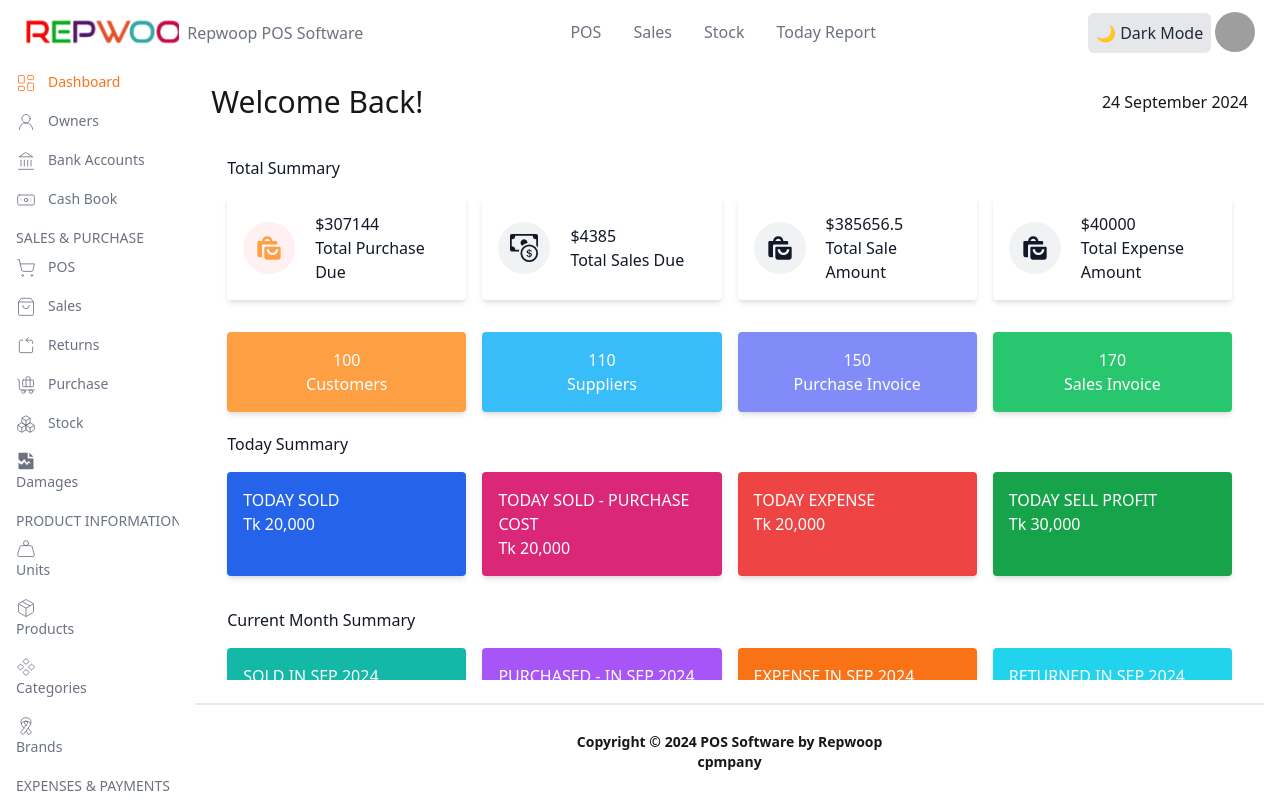
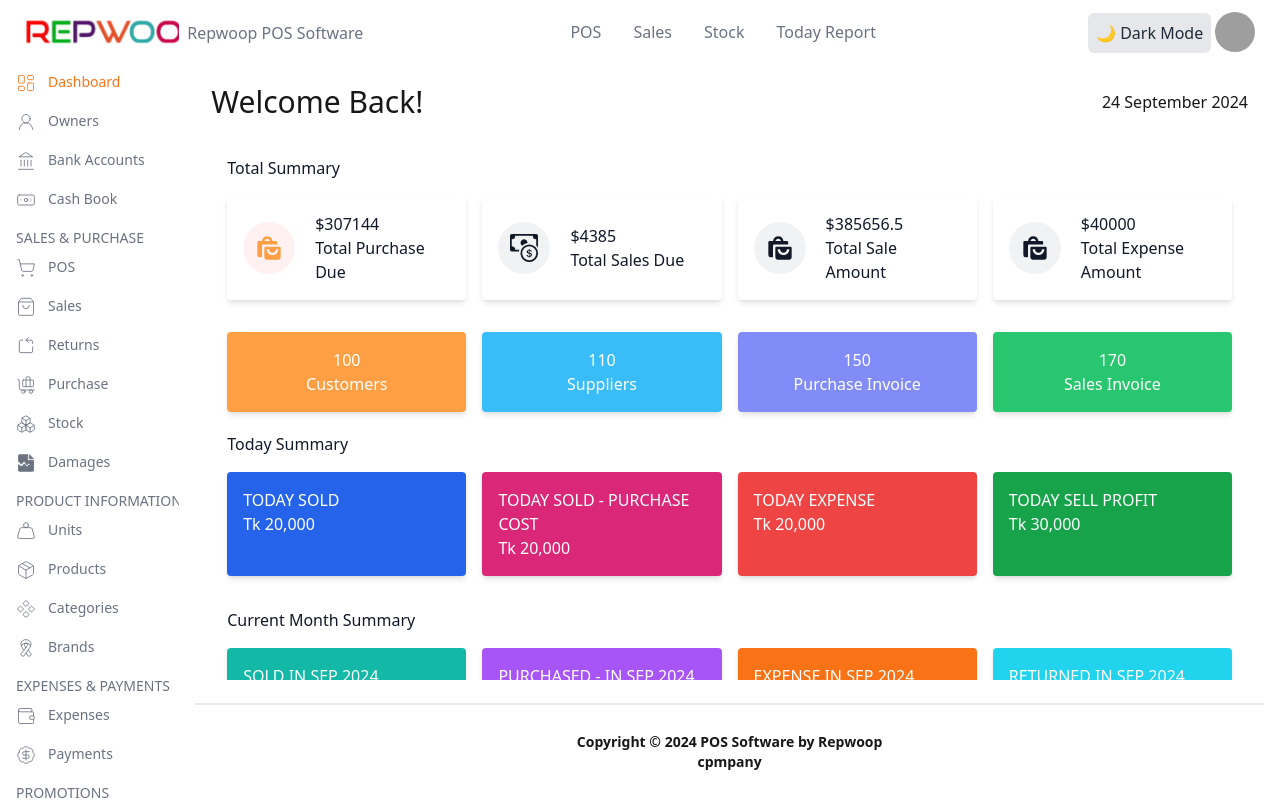
Before and after one commit to md-asif-iqbal/RepWoop-POS-system, a Next.js app: page / in a window 1280 px wide. Built offline with nearby package versions, Linux system fonts and the light colour scheme; grey boxes are pictures that could not be loaded.

Commit message:
update the sidebar colors

```diff
--- a/app/Shared/Sidebar/Sidebar.jsx
+++ b/app/Shared/Sidebar/Sidebar.jsx
@@ -230,15 +230,20 @@ export default function Sidebar({isSidebarOpen}) {
                         </Link>
                         </li>
                         <li>
-                        <RiFileDamageFill size={20}/>
+
                         <Link href="/Damages" className=
                         {`${
                           pathname === '/Damages'
-                            ? ' group text-orange-500'
-                            : 'group text-gray-500 dark:text-white hover:text-orange-500'
+                            ? ' group text-orange-500 flex items-center gap-3 hover:text-orange-500'
+                          : 'group text-gray-500 dark:text-white hover:text-orange-500 flex items-center gap-3'
                       }`}>
-                        Damages
+                          <span>
+                          <RiFileDamageFill size={20} strokeWidth={1}/>
+                          </span>
+                          <div>
+                            <p>Damages</p>
                             <span className={spanClass}></span>
+                          </div>
                         </Link>
                         </li>
                     </ul>
@@ -251,51 +256,71 @@ export default function Sidebar({isSidebarOpen}) {
                     </span>
                     <ul className="pt-2 space-y-4 text-gray-500 dark:text-white ">
                         <li>
-                        <Weight size={20} strokeWidth={1}/>
+
                             <Link href="/Units" className=
                         {`${
                           pathname === '/Units'
-                            ? ' group text-orange-500'
-                            : 'group text-gray-500 dark:text-white hover:text-orange-500'
+                          ? ' group text-orange-500 flex items-center gap-3 hover:text-orange-500'
+                          : 'group text-gray-500 dark:text-white hover:text-orange-500 flex items-center gap-3'
                       }`}>
-                            Units
+                          <span>
+                          <Weight size={20} strokeWidth={1}/>
+                          </span>
+                          <div>
+                            <p>Units</p>
                             <span className={spanClass}></span>
+                          </div>
                             </Link>
                         </li>
                         <li>
-                        <Package size={20} strokeWidth={1}/>
+
                             <Link href="/Products" className=
                         {`${
                           pathname === '/Products'
-                            ? ' group text-orange-500'
-                            : 'group text-gray-500 dark:text-white hover:text-orange-500'
+                          ? ' group text-orange-500 flex items-center gap-3 hover:text-orange-500'
+                          : 'group text-gray-500 dark:text-white hover:text-orange-500 flex items-center gap-3'
                       }`}>
-                            Products
+                          <span>
+                          <Package size={20} strokeWidth={1}/>
+                          </span>
+                          <div>
+                            <p>Products</p>
                             <span className={spanClass}></span>
+                          </div>
                             </Link>
                         </li>
                         <li>
-                        <Component size={20} strokeWidth={1} />
+
                             <Link href="/Categories" className=
                         {`${
                           pathname === '/Categories'
-                            ? ' group text-orange-500'
-                            : 'group text-gray-500 dark:text-white hover:text-orange-500'
+                          ? ' group text-orange-500 flex items-center gap-3 hover:text-orange-500'
+                          : 'group text-gray-500 dark:text-white hover:text-orange-500 flex items-center gap-3'
                       }`}>
-                            Categories
+                          <span>
+                          <Component size={20} strokeWidth={1} />
+                          </span>
+                          <div>
+                            <p>Categories</p>
                             <span className={spanClass}></span>
+                          </div>
                             </Link>
                         </li>
                         <li>
-                        <Ribbon size={20} strokeWidth={1}/>
+
                             <Link href="/Brands" className=
                         {`${
                           pathname === '/Brands'
-                            ? ' group text-orange-500'
-                            : 'group text-gray-500 dark:text-white hover:text-orange-500'
+                          ? ' group text-orange-500 flex items-center gap-3 hover:text-orange-500'
+                          : 'group text-gray-500 dark:text-white hover:text-orange-500 flex items-center gap-3'
                       }`}>
-                            Brands
+                          <span>
+                          <Ribbon size={20} strokeWidth={1}/>
+                          </span>
+                          <div>
+                            <p>Brands</p>
                             <span className={spanClass}></span>
+                          </div>
                             </Link>
                         </li>
                     </ul>
@@ -309,27 +334,36 @@ export default function Sidebar({isSidebarOpen}) {
                     </span>
                     <ul className="pt-2 space-y-4 text-gray-500 dark:text-white">
                         <li>
-                            <Wallet size={20} strokeWidth={1} />
+
                             <Link href="/Expenses" className=
                         {`${
                           pathname === '/Expenses'
-                            ? ' group text-orange-500'
-                            : 'group text-gray-500 dark:text-white hover:text-orange-500'
+                          ? ' group text-orange-500 flex items-center gap-3 hover:text-orange-500'
+                          : 'group text-gray-500 dark:text-white hover:text-orange-500 flex items-center gap-3'
                       }`}>
-                            Expenses
+                          <span>
+                          <Wallet size={20} strokeWidth={1} />
+                          </span>
+                          <div>
+                            <p>Expenses</p>
                             <span className={spanClass}></span>
+                          </div>
                             </Link>
                         </li>
                         <li>
-                        <BadgeDollarSign size={20} strokeWidth={1} />
                             <Link href="/Payments" className=
                                 {`${
                                 pathname === '/Payments'
-                            ? ' group text-orange-500'
-                            : 'group text-gray-500 dark:text-white hover:text-orange-500'
+                                ? ' group text-orange-500 flex items-center gap-3 hover:text-orange-500'
+                                : 'group text-gray-500 dark:text-white hover:text-orange-500 flex items-center gap-3'
                             }`}>
-                            Payments
+                                <span>
+                                <BadgeDollarSign size={20} strokeWidth={1} />
+                                </span>
+                                <div>
+                                    <p>Payments</p>
                                     <span className={spanClass}></span>
+                                </div>
                             </Link>
                         </li>
                     </ul>
@@ -341,15 +375,20 @@ export default function Sidebar({isSidebarOpen}) {
                     </span>
                     <ul className="pt-2 space-y-4 text-gray-500 dark:text-white">
                         <li>
-                        <MailPlus size={20} strokeWidth={1} />
+
                             <Link href="/Promotional-SMS" className=
                         {`${
                           pathname === '/Promotional-SMS'
-                            ? ' group text-orange-500'
-                            : 'group text-gray-500 dark:text-white hover:text-orange-500'
+                          ? ' group text-orange-500 flex items-center gap-3 hover:text-orange-500'
+                          : 'group text-gray-500 dark:text-white hover:text-orange-500 flex items-center gap-3'
                       }`}>
-                            Promotional SMS
+                          <span>
+                          <MailPlus size={20} strokeWidth={1} />
+                          </span>
+                          <div>
+                              <p>Promotional SMS</p>
                               <span className={spanClass}></span>
+                          </div>
                             </Link>
                         </li>
                     </ul>
@@ -361,39 +400,51 @@ export default function Sidebar({isSidebarOpen}) {
                     </span>
                     <ul className="pt-2 space-y-4 text-gray-500 dark:text-white ">
                         <li>
-                        <Users size={20} strokeWidth={1} />
                             <Link href="/Customers" className=
                                 {`${
                                 pathname === '/Customers'
-                            ? ' group text-orange-500'
-                            : 'group text-gray-500 dark:text-white hover:text-orange-500'
+                                ? ' group text-orange-500 flex items-center gap-3 hover:text-orange-500'
+                                : 'group text-gray-500 dark:text-white hover:text-orange-500 flex items-center gap-3'
                             }`}>
-                            Customers
+                                <span>
+                                <Users size={20} strokeWidth={1} />
+                                </span>
+                                <div>
+                                    <p>Customers</p>
                                     <span className={spanClass}></span>
+                                </div>
                             </Link>
                         </li>
                         <li>
-                        <PackageCheck size={20} strokeWidth={1} />
                             <Link href="/Suppliers" className=
                                 {`${
                                 pathname === '/Suppliers'
-                            ? ' group text-orange-500'
-                            : 'group text-gray-500 dark:text-white hover:text-orange-500'
+                                ? ' group text-orange-500 flex items-center gap-3 hover:text-orange-500'
+                                : 'group text-gray-500 dark:text-white hover:text-orange-500 flex items-center gap-3'
                             }`}>
-                            Suppliers
+                                <span>
+                                <PackageCheck size={20} strokeWidth={1} />
+                                </span>
+                                <div>
+                                    <p>Suppliers</p>
                                     <span className={spanClass}></span>
+                                </div>
                             </Link>
                         </li>
                         <li>
-                        <UserCog size={20}  strokeWidth={1} />
                             <Link href="/Employee-and-Salary" className=
                                 {`${
                                 pathname === '/Employee-and-Salary'
-                            ? ' group text-orange-500'
-                            : 'group text-gray-500 dark:text-white hover:text-orange-500'
+                                ? ' group text-orange-500 flex items-center gap-3 hover:text-orange-500'
+                                : 'group text-gray-500 dark:text-white hover:text-orange-500 flex items-center gap-3'
                             }`}>
-                            Employee and Salary
+                                <span>
+                                <UserCog size={20}  strokeWidth={1} />
+                                </span>
+                                <div>
+                                    <p>Employee And Salary</p>
                                     <span className={spanClass}></span>
+                                </div>
                             </Link>
                         </li>
                     </ul>
@@ -403,90 +454,123 @@ export default function Sidebar({isSidebarOpen}) {
                 <div>
                     <span className="uppercase text-sm text-gray-500 dark:text-white ">Reports</span>
                     <ul className="pt-2 space-y-4  text-gray-500 dark:text-white ">
-
                         <li>
-                        <ChartColumn size={20} strokeWidth={1} />
                             <Link href="/Profit-Loss-Report" className=
                         {`${
                           pathname === '/Profit-Loss-Report'
-                            ? ' group text-orange-500'
-                            : 'group text-gray-500 dark:text-white hover:text-orange-500'
+                            ? ' group text-orange-500 flex items-center gap-3 hover:text-orange-500'
+                            : 'group text-gray-500 dark:text-white hover:text-orange-500 flex items-center gap-3'
                         }`}>
-                                Profit Loss Report
+                            <span>
+                            <ChartColumn size={20} strokeWidth={1} />
+                            </span>
+                            <div>
+                                <p>Profit Loss Report</p>
                                 <span className={spanClass}></span>
+                            </div>
                             </Link>
                         </li>
                         <li>
-                        <CalendarDays size={20} strokeWidth={1} />
+
 
                             <Link href="/Today-Report" className=
                         {`${
                           pathname === '/Today-Report'
-                            ? ' group text-orange-500'
-                            : 'group text-gray-500 dark:text-white hover:text-orange-500'
+                          ? ' group text-orange-500 flex items-center gap-3 hover:text-orange-500'
+                          : 'group text-gray-500 dark:text-white hover:text-orange-500 flex items-center gap-3'
                       }`}>
-                                Today Report
+                          <span>
+                          <CalendarDays size={20} strokeWidth={1} />
+                          </span>
+                          <div>
+                              <p>Today Report</p>
                               <span className={spanClass}></span>
+                          </div>
                             </Link>
                         </li>
                         <li>
-                        <CalendarClock size={20} strokeWidth={1} />
+
                             <Link href="/Current-Month-Report" className=
                                 {`${
                                 pathname === '/Current-Month-Report'
-                            ? ' group text-orange-500'
-                            : 'group text-gray-500 dark:text-white hover:text-orange-500'
+                                    ? ' group text-orange-500 flex items-center gap-3 hover:text-orange-500'
+                                    : 'group text-gray-500 dark:text-white hover:text-orange-500 flex items-center gap-3'
                                 }`}>
-                                Current Month Report
+                                    <span>
+                                    <CalendarClock size={20} strokeWidth={1} />
+                                    </span>
+                                    <div>
+                                        <p>Current Month Report</p>
                                         <span className={spanClass}></span>
+                                    </div>
                             </Link>
                         </li>
                         <li>
-                        <FileClock size={20} strokeWidth={1} />
+
                             <Link href="/Summary-Report" className=
                                 {`${
                                 pathname === '/Summary-Report'
-                            ? ' group text-orange-500'
-                            : 'group text-gray-500 dark:text-white hover:text-orange-500'
+                                ? ' group text-orange-500 flex items-center gap-3 hover:text-orange-500'
+                                : 'group text-gray-500 dark:text-white hover:text-orange-500 flex items-center gap-3'
                             }`}>
-                                Summary Report
+                                <span>
+                                <FileClock size={20} strokeWidth={1} />
+                                </span>
+                                <div>
+                                    <p>Summary Report</p>
                                     <span className={spanClass}></span>
+                                </div>
                             </Link>
                         </li>
                         <li>
-                        <CalendarCog size={20} strokeWidth={1} />
+
                             <Link href="/Daily-Report" className=
                                 {`${
                                 pathname === '/Daily-Report'
-                            ? ' group text-orange-500'
-                            : 'group text-gray-500 dark:text-white hover:text-orange-500'
+                                ? ' group text-orange-500 flex items-center gap-3 hover:text-orange-500'
+                                : 'group text-gray-500 dark:text-white hover:text-orange-500 flex items-center gap-3'
                             }`}>
-                                Daily Report
+                                <span>
+                                <CalendarCog size={20} strokeWidth={1} />
+                                </span>
+                                <div>
+                                    <p>Daily Report</p>
                                     <span className={spanClass}></span>
+                                </div>
                             </Link>
                         </li>
                         <li>
-                        <TbReportMoney size={22} strokeWidth={1}/>
+
                             <Link href="/Customer-Due-Report" className=
                                 {`${
                                 pathname === '/Customer-Due-Report'
-                            ? ' group text-orange-500'
-                            : 'group text-gray-500 dark:text-white hover:text-orange-500'
+                                ? ' group text-orange-500 flex items-center gap-3 hover:text-orange-500'
+                                : 'group text-gray-500 dark:text-white hover:text-orange-500 flex items-center gap-3'
                             }`}>
-                                Customer Due Report
+                                <span>
+                                <TbReportMoney size={22} strokeWidth={1}/>
+                                </span>
+                                <div>
+                                    <p>Customer Due Report</p>
                                     <span className={spanClass}></span>
+                                </div>
                             </Link>
                         </li>
                         <li>
-                        <FileChartColumnIncreasing size={20} strokeWidth={1} />
+
                             <Link href="/Supplier-Due-Report" className=
                         {`${
                           pathname === '/Supplier-Due-Report'
-                            ? ' group text-orange-500'
-                            : 'group text-gray-500 dark:text-white hover:text-orange-500'
+                          ? ' group text-orange-500 flex items-center gap-3 hover:text-orange-500'
+                          : 'group text-gray-500 dark:text-white hover:text-orange-500 flex items-center gap-3'
                       }`}>
-                                Supplier Due Report
+                          <span>
+                          <FileChartColumnIncreasing size={20} strokeWidth={1} />
+                          </span>
+                          <div>
+                              <p>Supplier Due Report</p>
                               <span className={spanClass}></span>
+                          </div>
                             </Link>
                         </li>
 
```
Lines whose indentation alone changed are shown as unchanged.
